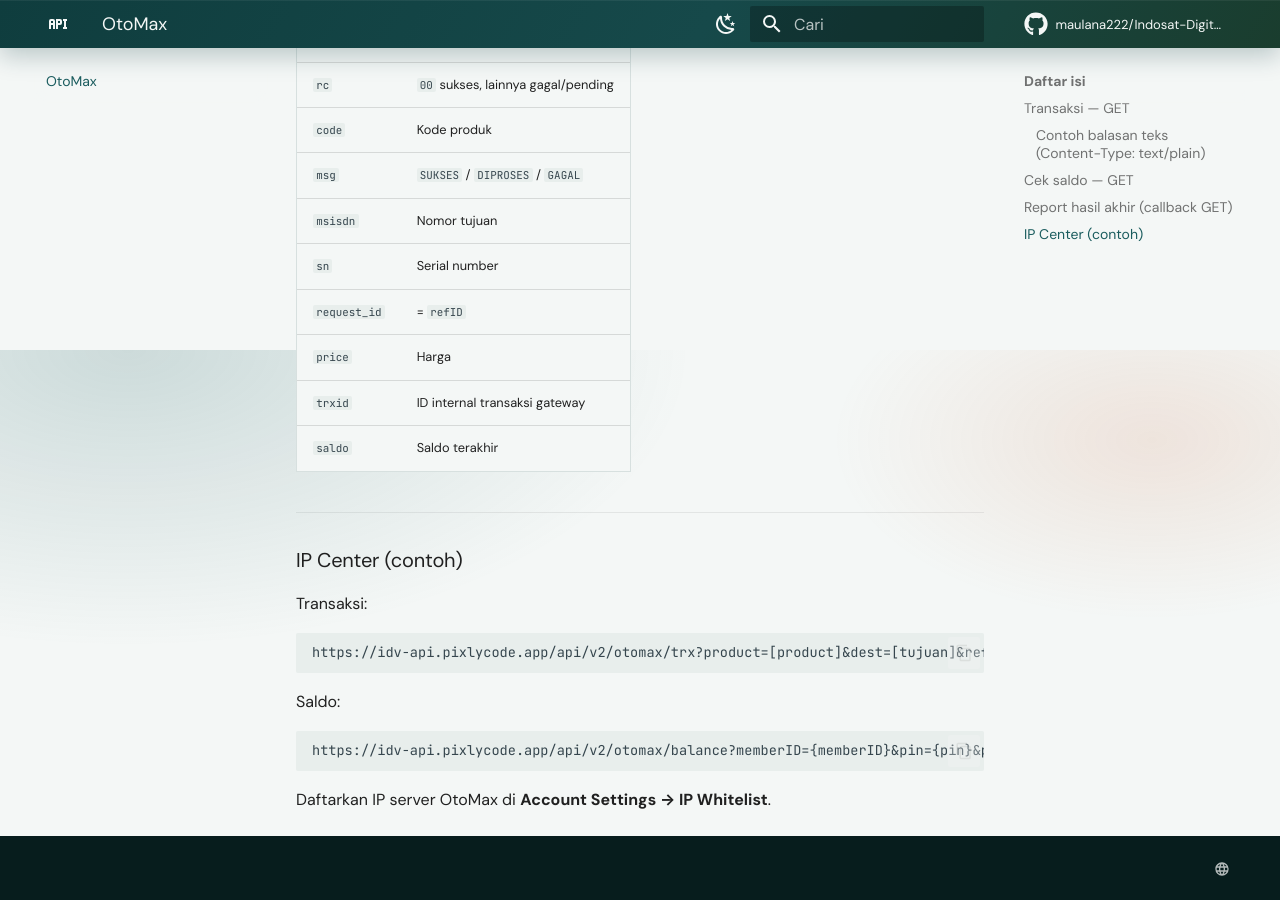
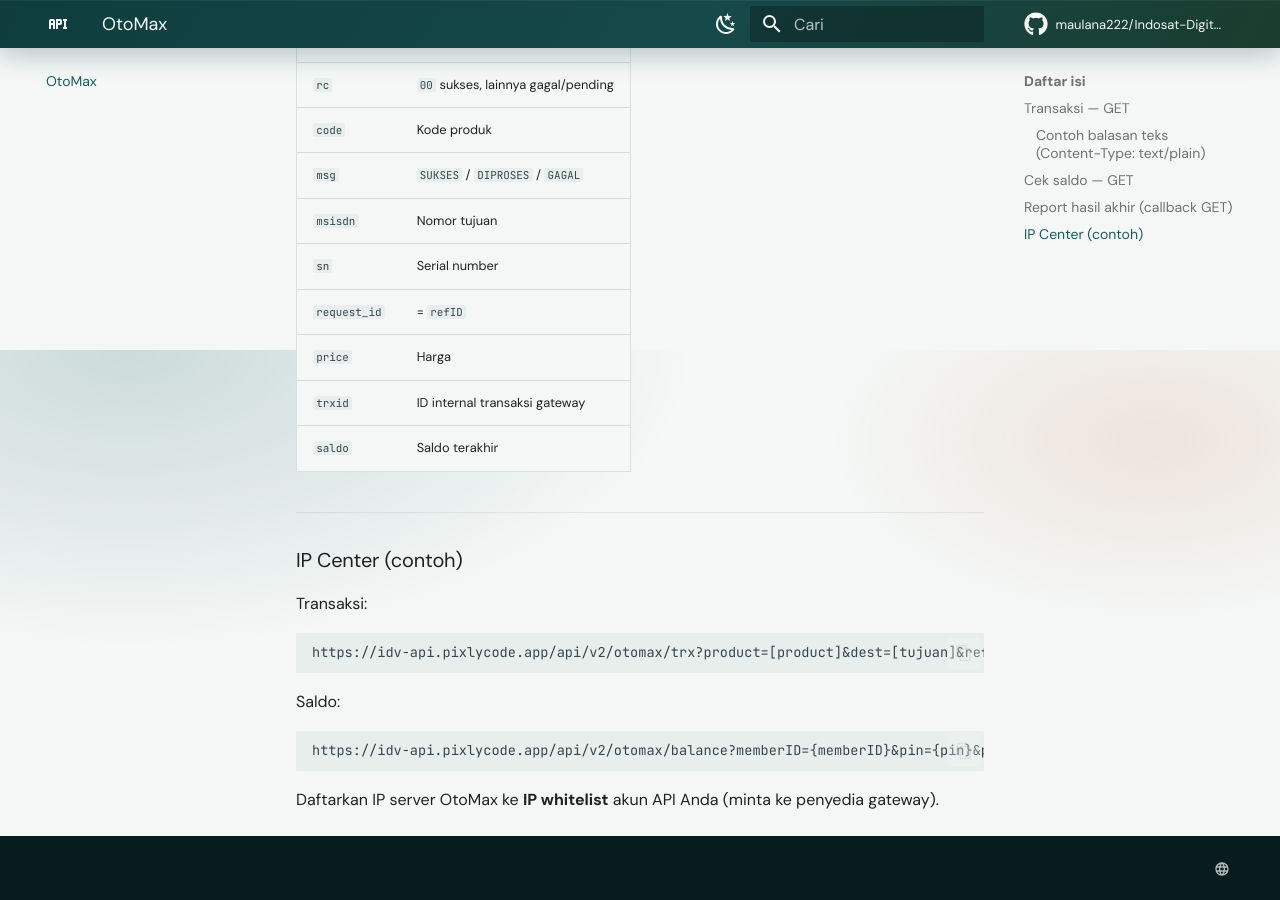
Before and after one commit to maulana222/Indosat-Digital-Voucher-IDV-, an MkDocs documentation site: the page built from content/api/otomax.md, in a window 1280 px wide and 900 px high, scrolled down 2492 px. Built offline with MkDocs 1.6.1 and Material for MkDocs 9.7.7, drawn with Linux system fonts in a browser that asks for light colours; comment, search, counter and statistics services are not loaded.

Commit message:
OtoMax docs: remove Account Settings wording

````diff
--- a/content/api/otomax.md
+++ b/content/api/otomax.md
@@ -119,4 +119,4 @@ Saldo:
 https://idv-api.pixlycode.app/api/v2/otomax/balance?memberID={memberID}&pin={pin}&password={password}
 ```
 
-Daftarkan IP server OtoMax di **Account Settings → IP Whitelist**.
+Daftarkan IP server OtoMax ke **IP whitelist** akun API Anda (minta ke penyedia gateway).
````
